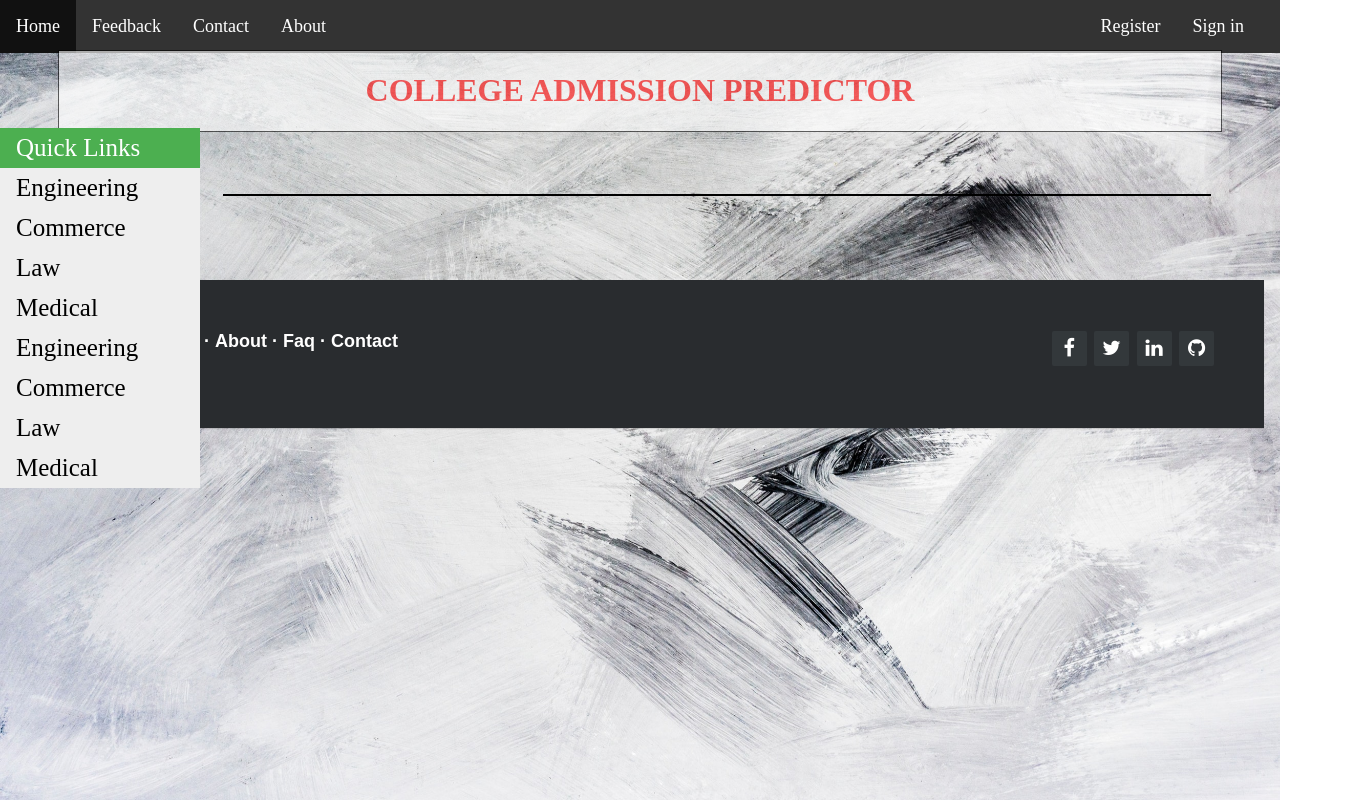
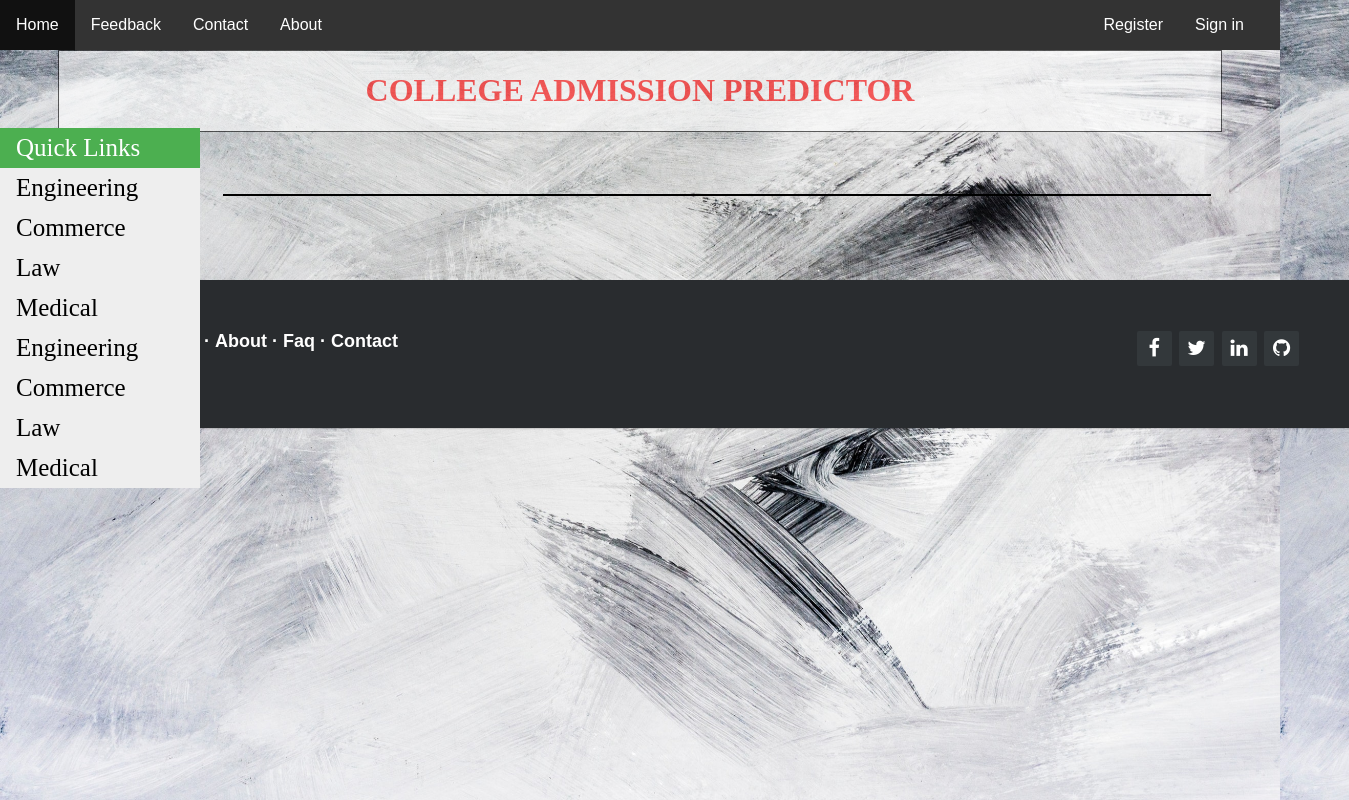
Before and after one commit to amit25509/amit25509.github.io, a plain HTML site: page Blank.html in a window 1280 px wide. Shown: the whole page, 1349 px wide, since content can reach past the window. Drawn offline with Linux system fonts and the light colour scheme; files that its build step writes are made by us from their sources; files whose address does not match are found by name.

Commit message:
Add files via upload

```diff
--- a/clg/clg.css
+++ b/clg/clg.css
@@ -53,7 +53,7 @@ body{
 	  position: fixed;
  	  top: 0;
   	  width: 100%;
-  	  font-size: 18px;
+  	  font: normal 16px sans-serif;
 
 	}
 
@@ -154,7 +154,7 @@ div.transbox h1 {
 	background-color: #292c2f;
 	box-shadow: 0 1px 1px 0 rgba(0, 0, 0, 0.12);
 	box-sizing: border-box;
-	width: 100%;
+	width: 1349px;
 	text-align: left;
 	font: normal 16px sans-serif;
 	bottom: 0;
```
